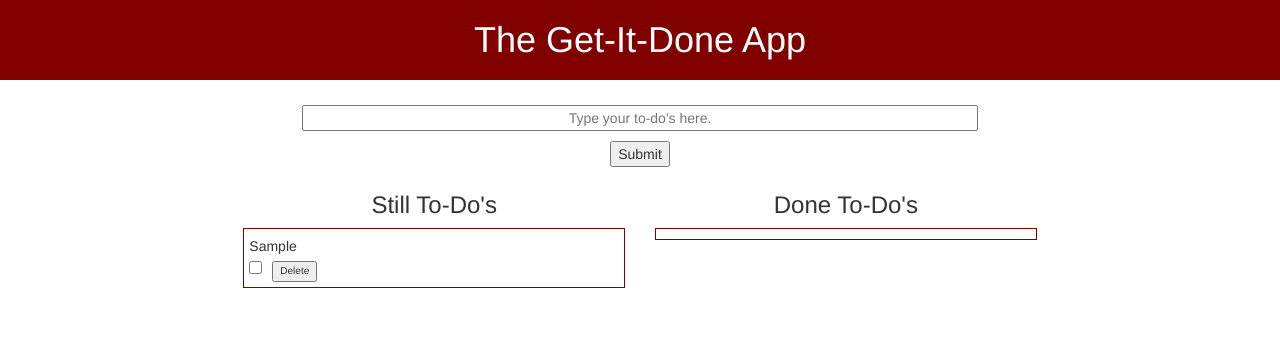
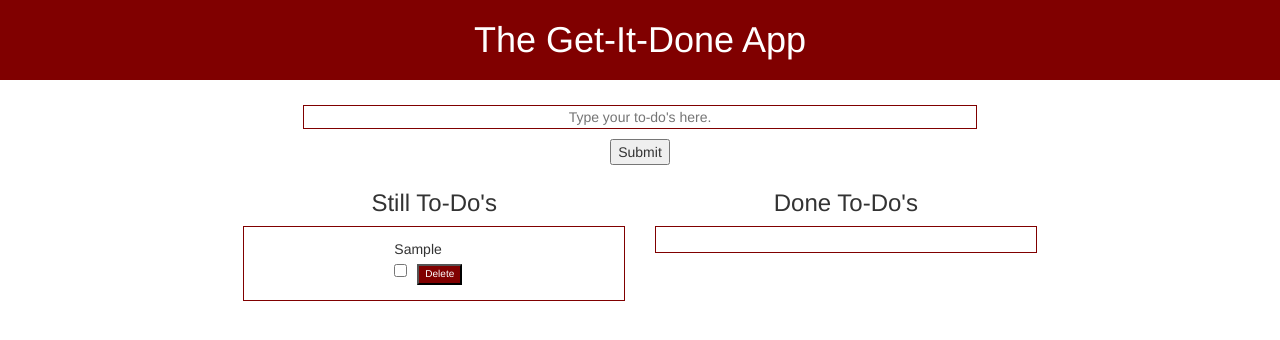
Before and after one commit to brianifoster/TodoApp, a plain HTML site: page index.html in a window 1280 px wide. Both pictures are taken after typing "Sample" into the empty fields and a click on the input 639 px from the left and 153 px from the top of the page. Drawn offline with nearby package versions, Linux system fonts and the light colour scheme.

Commit message:
adds styles

```diff
--- a/css/styles.css
+++ b/css/styles.css
@@ -22,6 +22,7 @@ body {
 }
 .todo-input {
   text-align: center;
+  border: 1px solid #800000;
 }
 .submit {
   margin-top: 10px;
@@ -41,7 +42,7 @@ body {
   overflow: hidden;
   list-style: none;
   margin-top: 10px;
-  padding: 5px;
+  padding: 10px 50px 15px 150px;
   text-align: left;
 }
 
@@ -59,5 +60,7 @@ h6,
 #delete-btn {
   font-size: 10px;
   margin-left: 10px;
+  background-color: #800000;
+  color: #fff;
 }
 /* End List Styles */
```
